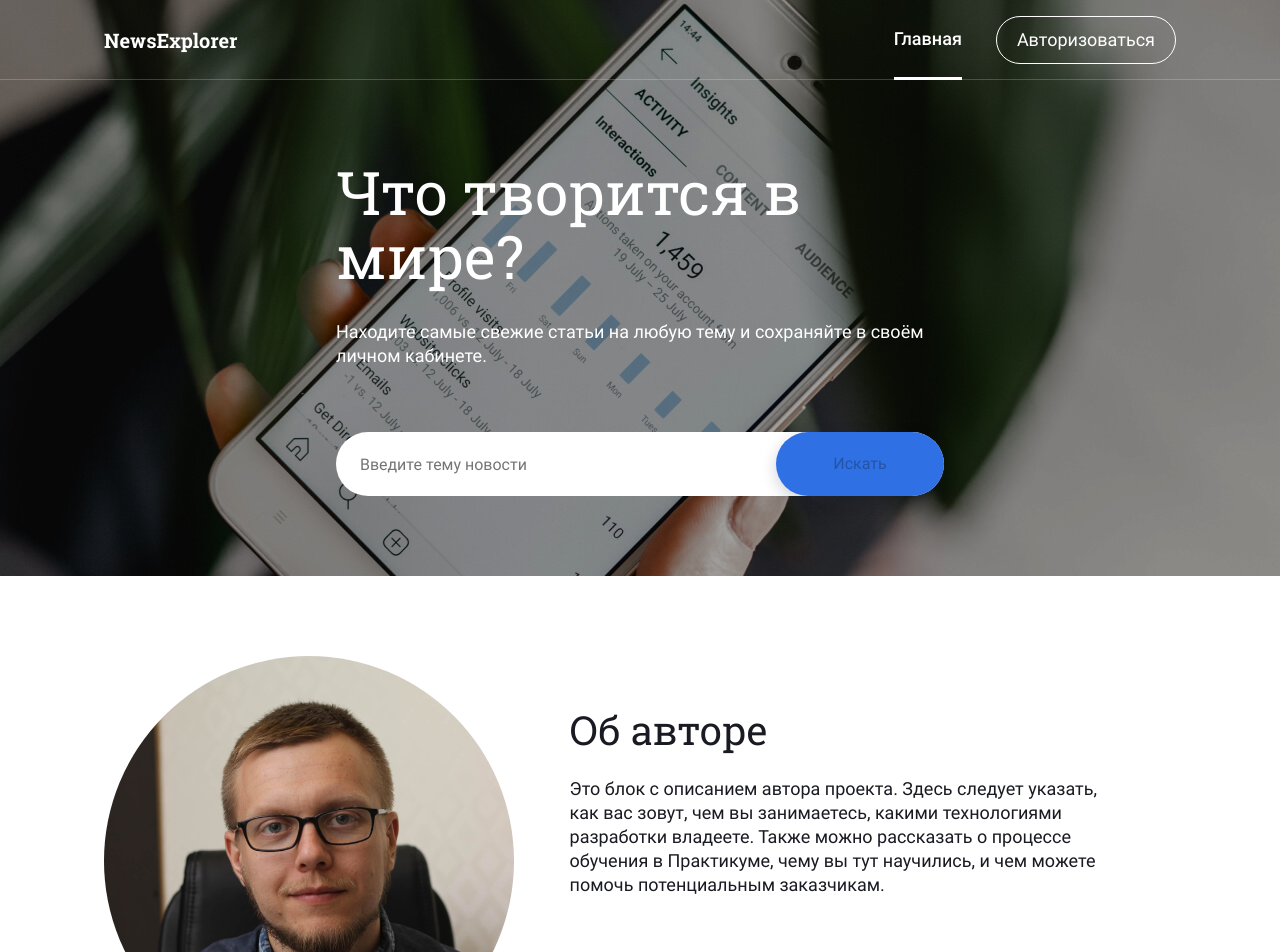
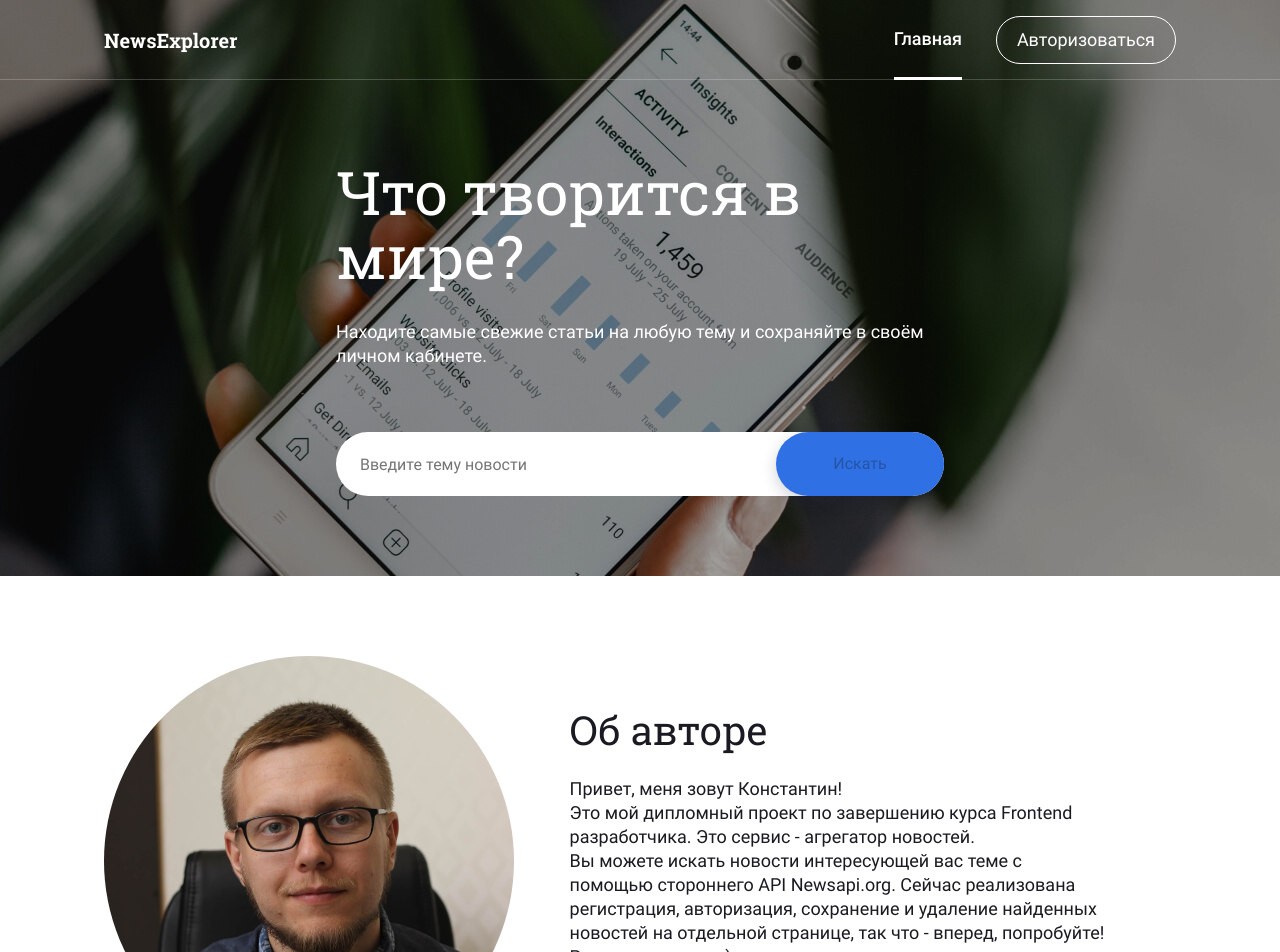
Before and after one commit to BerezinKonstantin/news-explorer-frontend, a React (Create React App) app: page / in a window 1280 px wide. Shown: the top 952 px of the page. Built offline with nearby package versions, Linux system fonts and the light colour scheme.

Commit message:
back to localhost

```diff
--- a/src/components/About/About.js
+++ b/src/components/About/About.js
@@ -13,8 +13,15 @@ function About() {
           Об авторе
         </h2>
         <p className='about__text'>
-          Это блок с описанием автора проекта. Здесь следует указать, как вас зовут, чем вы занимаетесь, какими технологиями разработки владеете.
-          Также можно рассказать о процессе обучения в Практикуме, чему вы тут научились, и чем можете помочь потенциальным заказчикам.
+          Привет, меня зовут Константин!
+          <br />
+          Это мой дипломный проект по завершению курса Frontend разработчика.
+          Это сервис - агрегатор новостей.
+          <br />
+          Вы можете искать новости интересующей вас теме с помощью стороннего API Newsapi.org.
+          Сейчас реализована регистрация, авторизация, сохранение и удаление найденных новостей на отдельной странице, так что - вперед, попробуйте!
+          <br />
+          Рад, что вы зашли)
         </p>
       </div>
     </div>
--- a/src/components/ProtectedRoute/ProtectedRoute.js
+++ b/src/components/ProtectedRoute/ProtectedRoute.js
@@ -2,9 +2,9 @@ import React, { useEffect } from 'react';
 import { Route, Redirect } from 'react-router-dom';
 
 const ProtectedRoute = ({ component: Component, ...props }) => {
-  const isLogin = localStorage.getItem('isLogin');
+  // const isLogin = localStorage.getItem('isLogin');
   useEffect(() =>{
-    if (!isLogin){
+    if (!props.isLogin){
       props.onPopupForSignup()
     }
   });
@@ -12,7 +12,7 @@ const ProtectedRoute = ({ component: Component, ...props }) => {
   return (
     <Route>
       { () =>
-          isLogin ? <Component {...props} /> : (<Redirect to='/'/>)
+          props.isLogin ? <Component {...props} /> : (<Redirect to='/'/>)
         }
     </Route>
   );
--- a/src/utils/constants.js
+++ b/src/utils/constants.js
@@ -1,3 +1,3 @@
 export const basedUrlNewsApi = 'https://nomoreparties.co/news/v2/everything?';
-export const basedUrlMainApi = 'https://api.bko-news.students.nomoreparties.xyz';
+export const basedUrlMainApi = 'https://localhost:3001';
 export const apiKey = '68f1c98bd386460cb603e368a24a99b3';
```
Also changed, not shown: 1 other file (tests, documents, lock files or other folders).
